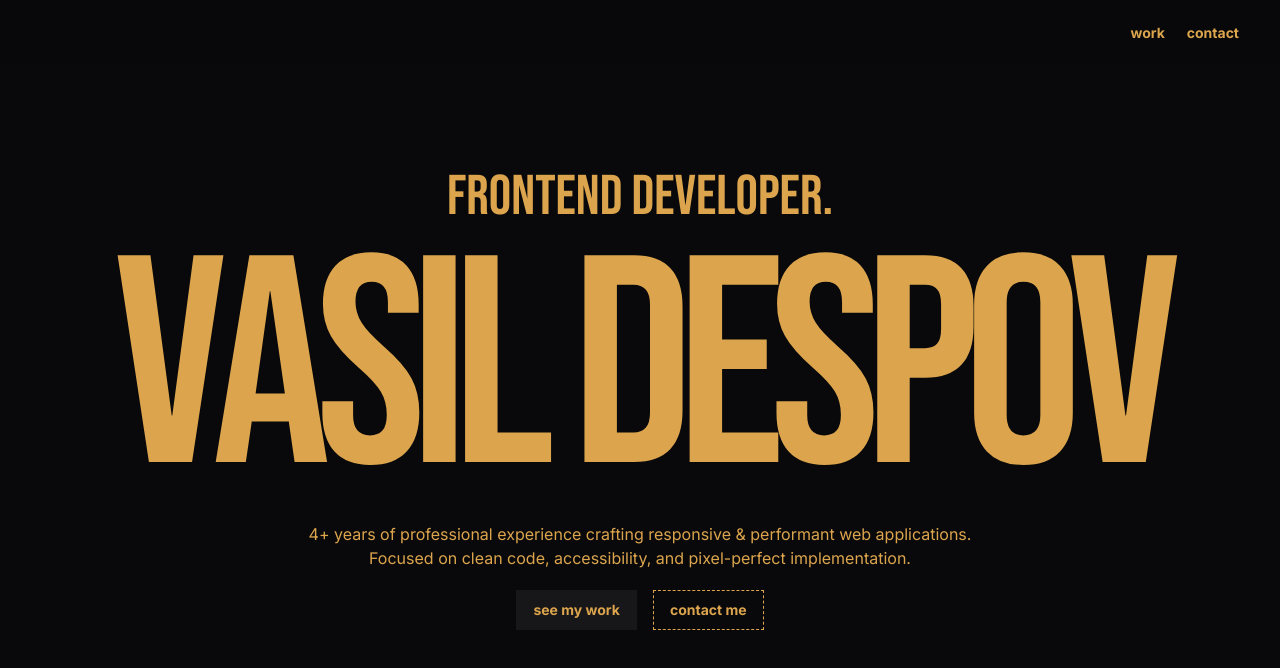
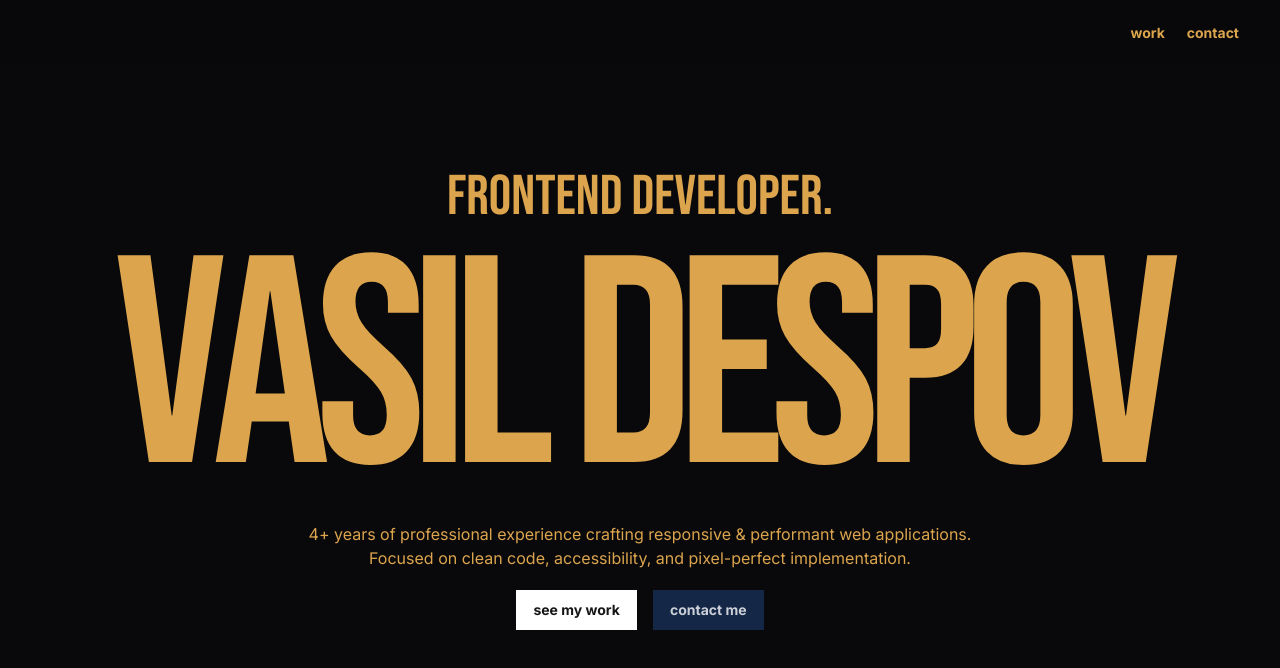
Before and after one commit to vasildespov/portfolio-website, a Next.js app: page / in a window 1280 px wide. Shown: the top 668 px of the page. Built offline with nearby package versions, Linux system fonts and the light colour scheme.

Commit message:
refactor: improve intro

```diff
--- a/src/components/intro/intro.tsx
+++ b/src/components/intro/intro.tsx
@@ -1,9 +1,39 @@
 "use client";
 
 import {useGSAP} from "@gsap/react";
+import {cva} from "class-variance-authority";
 import gsap from "gsap";
 import {SplitText} from "gsap/SplitText";
+import {CodeXml, Mail} from "lucide-react";
 import {useRef} from "react";
+
+const button = cva("relative flex justify-center overflow-hidden btn", {
+  variants: {
+    type: {
+      work: "group/work-btn btn-primary",
+      contact: "group/contact-btn btn-secondary"
+    }
+  }
+});
+const buttonText = cva("text-center transition duration-250", {
+  variants: {
+    type: {
+      work: "group-hover/work-btn:translate-x-40",
+      contact: "group-hover/contact-btn:translate-x-40"
+    }
+  }
+});
+const buttonIcon = cva(
+  "absolute inset-0 z-20 flex -translate-x-40 items-center justify-center transition duration-250",
+  {
+    variants: {
+      type: {
+        work: "group-hover/work-btn:translate-x-0",
+        contact: "group-hover/contact-btn:translate-x-0"
+      }
+    }
+  }
+);
 
 export function Intro() {
   const titleRef = useRef(null);
@@ -38,12 +68,12 @@ export function Intro() {
   });
 
   return (
-    <section className="flex min-h-screen flex-col items-center justify-center p-5 lg:p-10">
+    <section className="flex min-h-screen flex-col items-center justify-center px-5 lg:px-10">
       <div className="flex w-full flex-col overflow-hidden lg:items-center">
-        <span ref={subtitleRef} className="intro-subtitle">
+        <span ref={subtitleRef} className="intro-subtitle mb-5 lg:mb-0">
           frontend developer.
         </span>
-        <h1 ref={titleRef} className="intro-title">
+        <h1 ref={titleRef} className="intro-title mb-5 lg:mb-0">
           vasil despov
         </h1>
       </div>
@@ -57,8 +87,18 @@ export function Intro() {
         ref={buttonsRef}
         className="invisible mt-5 flex w-full gap-4 lg:justify-center"
       >
-        <button className="btn">see my work</button>
-        <button className="btn btn-dash">contact me</button>
+        <button className={button({type: "work"})}>
+          <span className={buttonText({type: "work"})}>see my work</span>
+          <div className={buttonIcon({type: "work"})}>
+            <CodeXml />
+          </div>
+        </button>
+        <button className={button({type: "contact"})}>
+          <span className={buttonText({type: "contact"})}>contact me</span>
+          <div className={buttonIcon({type: "contact"})}>
+            <Mail />
+          </div>
+        </button>
       </div>
     </section>
   );
```
